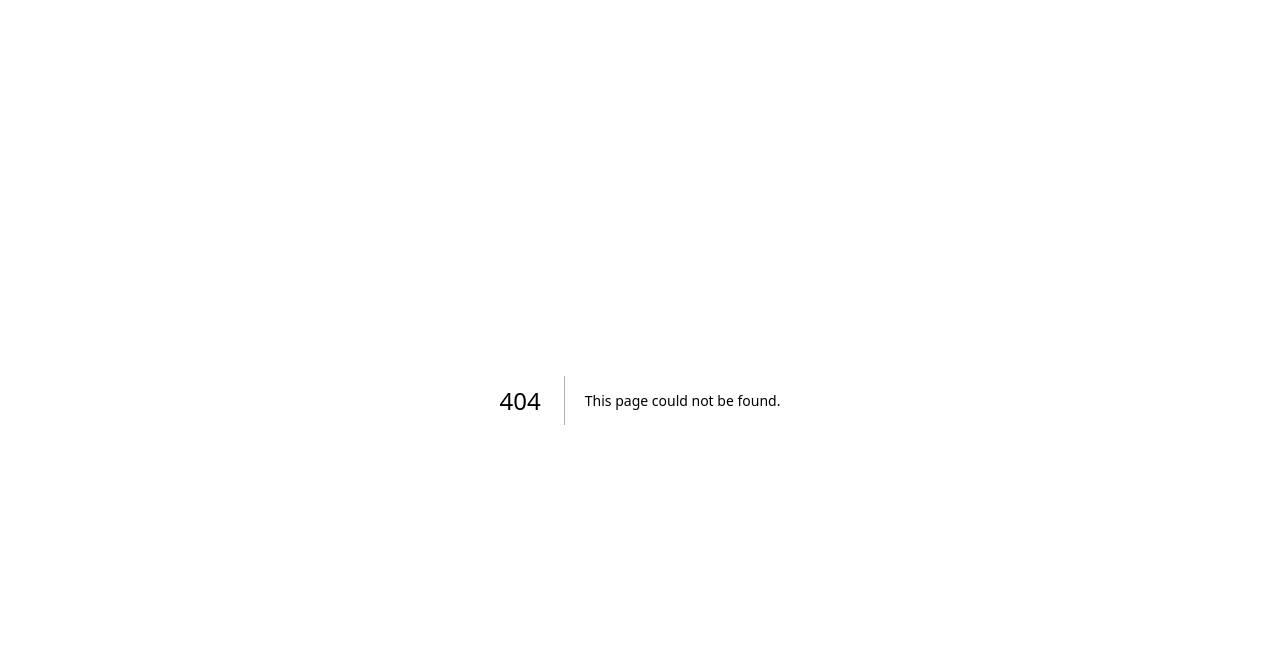
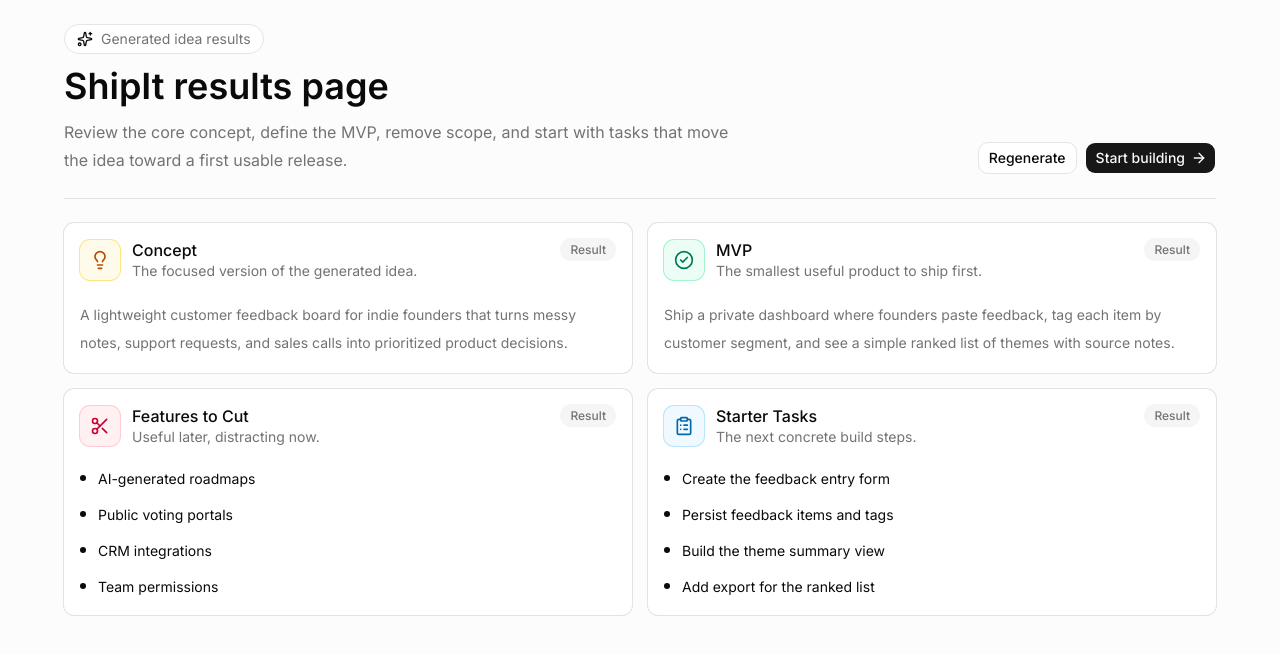
Before and after one commit to bthomas218/shipit, a Next.js app: page /results in a window 1280 px wide. Before the commit this address had no page. Shown: the top 654 px of the page. Built offline with nearby package versions, Linux system fonts and the light colour scheme.

Commit message:
Add generated idea results page

```diff
--- a/src/app/page.tsx
+++ b/src/app/page.tsx
@@ -1,23 +1,19 @@
-import {
-  Card,
-  CardContent,
-  CardDescription,
-  CardHeader,
-  CardTitle,
-} from "@/components/ui/card";
+import Link from "next/link";
+
+import { Button } from "@/components/ui/button";
 
 export default function Home() {
   return (
-    <Card className="max-w-sm">
-      <CardHeader>
-        <CardTitle>Project Overview</CardTitle>
-        <CardDescription>
-          Track progress and recent activity for your Next.js app.
-        </CardDescription>
-      </CardHeader>
-      <CardContent>
-        Your design system is ready. Start building your next component.
-      </CardContent>
-    </Card>
+    <main className="flex min-h-screen items-center justify-center bg-muted/30 px-4">
+      <div className="max-w-md text-center">
+        <h1 className="text-3xl font-semibold tracking-normal">ShipIt</h1>
+        <p className="mt-3 text-muted-foreground">
+          View the generated concept, MVP, scope cuts, and starter tasks.
+        </p>
+        <Button asChild className="mt-6">
+          <Link href="/results">Open results</Link>
+        </Button>
+      </div>
+    </main>
   );
 }
--- /dev/null
+++ b/src/app/results/page.tsx
@@ -0,0 +1,159 @@
+import {
+  ArrowRight,
+  CheckCircle2,
+  ClipboardList,
+  Lightbulb,
+  Scissors,
+  Sparkles,
+} from "lucide-react";
+
+import { Button } from "@/components/ui/button";
+import {
+  Card,
+  CardAction,
+  CardContent,
+  CardDescription,
+  CardHeader,
+  CardTitle,
+} from "@/components/ui/card";
+
+type ResultCard =
+  | {
+      type: "text";
+      title: string;
+      description: string;
+      icon: typeof Lightbulb;
+      accent: string;
+      content: string;
+    }
+  | {
+      type: "list";
+      title: string;
+      description: string;
+      icon: typeof Lightbulb;
+      accent: string;
+      items: string[];
+    };
+
+const resultCards: ResultCard[] = [
+  {
+    type: "text",
+    title: "Concept",
+    description: "The focused version of the generated idea.",
+    icon: Lightbulb,
+    accent: "bg-amber-50 text-amber-700 ring-amber-200",
+    content:
+      "A lightweight customer feedback board for indie founders that turns messy notes, support requests, and sales calls into prioritized product decisions.",
+  },
+  {
+    type: "text",
+    title: "MVP",
+    description: "The smallest useful product to ship first.",
+    icon: CheckCircle2,
+    accent: "bg-emerald-50 text-emerald-700 ring-emerald-200",
+    content:
+      "Ship a private dashboard where founders paste feedback, tag each item by customer segment, and see a simple ranked list of themes with source notes.",
+  },
+  {
+    type: "list",
+    title: "Features to Cut",
+    description: "Useful later, distracting now.",
+    icon: Scissors,
+    accent: "bg-rose-50 text-rose-700 ring-rose-200",
+    items: [
+      "AI-generated roadmaps",
+      "Public voting portals",
+      "CRM integrations",
+      "Team permissions",
+    ],
+  },
+  {
+    type: "list",
+    title: "Starter Tasks",
+    description: "The next concrete build steps.",
+    icon: ClipboardList,
+    accent: "bg-sky-50 text-sky-700 ring-sky-200",
+    items: [
+      "Create the feedback entry form",
+      "Persist feedback items and tags",
+      "Build the theme summary view",
+      "Add export for the ranked list",
+    ],
+  },
+];
+
+export default function ResultsPage() {
+  return (
+    <main className="min-h-screen bg-muted/30 px-4 py-6 text-foreground sm:px-6 lg:px-8">
+      <div className="mx-auto flex w-full max-w-6xl flex-col gap-6">
+        <header className="flex flex-col gap-4 border-b pb-6 md:flex-row md:items-end md:justify-between">
+          <div className="max-w-2xl">
+            <div className="mb-3 inline-flex items-center gap-2 rounded-full border bg-background px-3 py-1 text-sm text-muted-foreground">
+              <Sparkles className="size-4 text-foreground" />
+              Generated idea results
+            </div>
+            <h1 className="text-3xl font-semibold tracking-normal sm:text-4xl">
+              ShipIt results page
+            </h1>
+            <p className="mt-3 text-base leading-7 text-muted-foreground">
+              Review the core concept, define the MVP, remove scope, and start
+              with tasks that move the idea toward a first usable release.
+            </p>
+          </div>
+          <div className="flex flex-wrap gap-2">
+            <Button variant="outline">Regenerate</Button>
+            <Button>
+              Start building
+              <ArrowRight data-icon="inline-end" />
+            </Button>
+          </div>
+        </header>
+
+        <section className="grid gap-4 md:grid-cols-2">
+          {resultCards.map((card) => {
+            const Icon = card.icon;
+
+            return (
+              <Card key={card.title} className="rounded-lg">
+                <CardHeader>
+                  <div className="flex items-center gap-3">
+                    <div
+                      className={`flex size-10 items-center justify-center rounded-lg ring-1 ${card.accent}`}
+                    >
+                      <Icon className="size-5" />
+                    </div>
+                    <div>
+                      <CardTitle>{card.title}</CardTitle>
+                      <CardDescription>{card.description}</CardDescription>
+                    </div>
+                  </div>
+                  <CardAction>
+                    <span className="rounded-full bg-muted px-2.5 py-1 text-xs font-medium text-muted-foreground">
+                      Result
+                    </span>
+                  </CardAction>
+                </CardHeader>
+                <CardContent>
+                  {card.type === "list" ? (
+                    <ul className="space-y-3">
+                      {card.items.map((item) => (
+                        <li key={item} className="flex gap-3 leading-6">
+                          <span className="mt-2 size-1.5 shrink-0 rounded-full bg-foreground" />
+                          <span>{item}</span>
+                        </li>
+                      ))}
+                    </ul>
+                  ) : (
+                    <p className="leading-7 text-muted-foreground">
+                      {card.content}
+                    </p>
+                  )}
+                </CardContent>
+              </Card>
+            );
+          })}
+        </section>
+      </div>
+    </main>
+  );
+}
```
